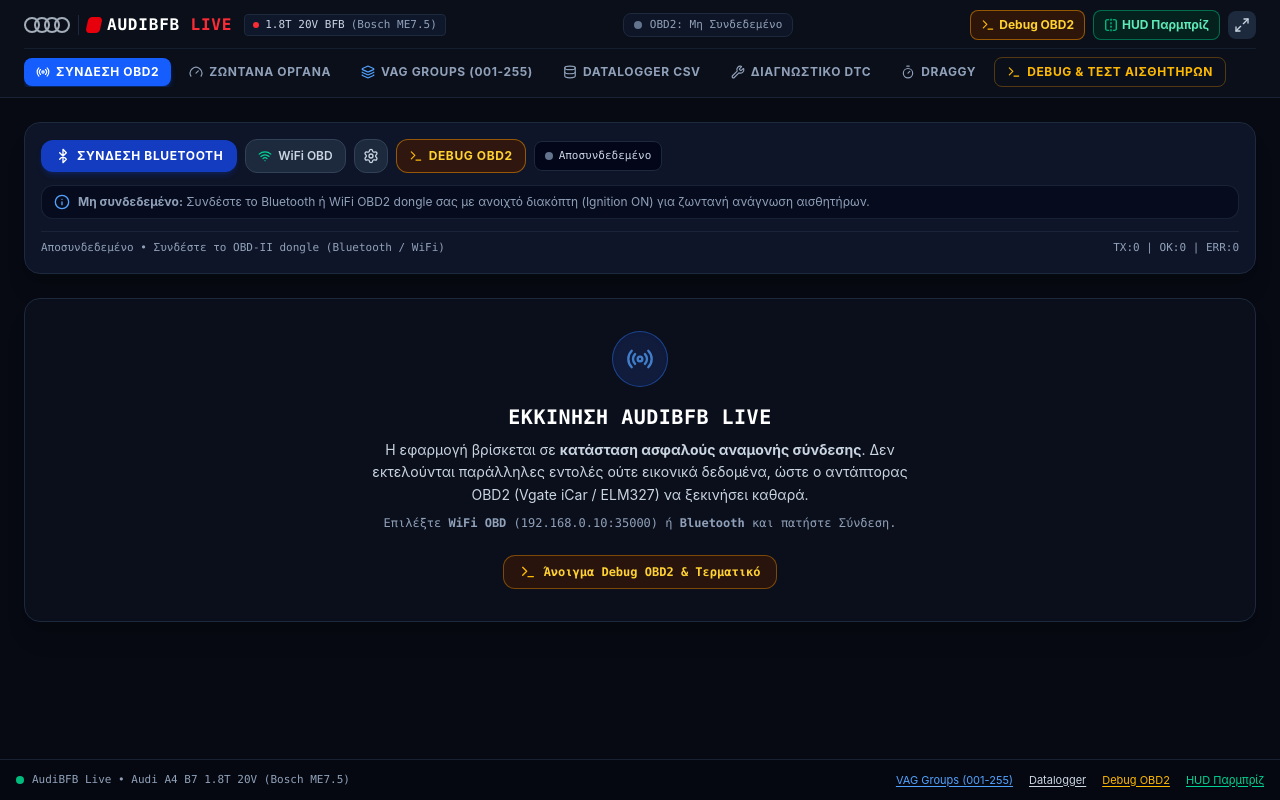
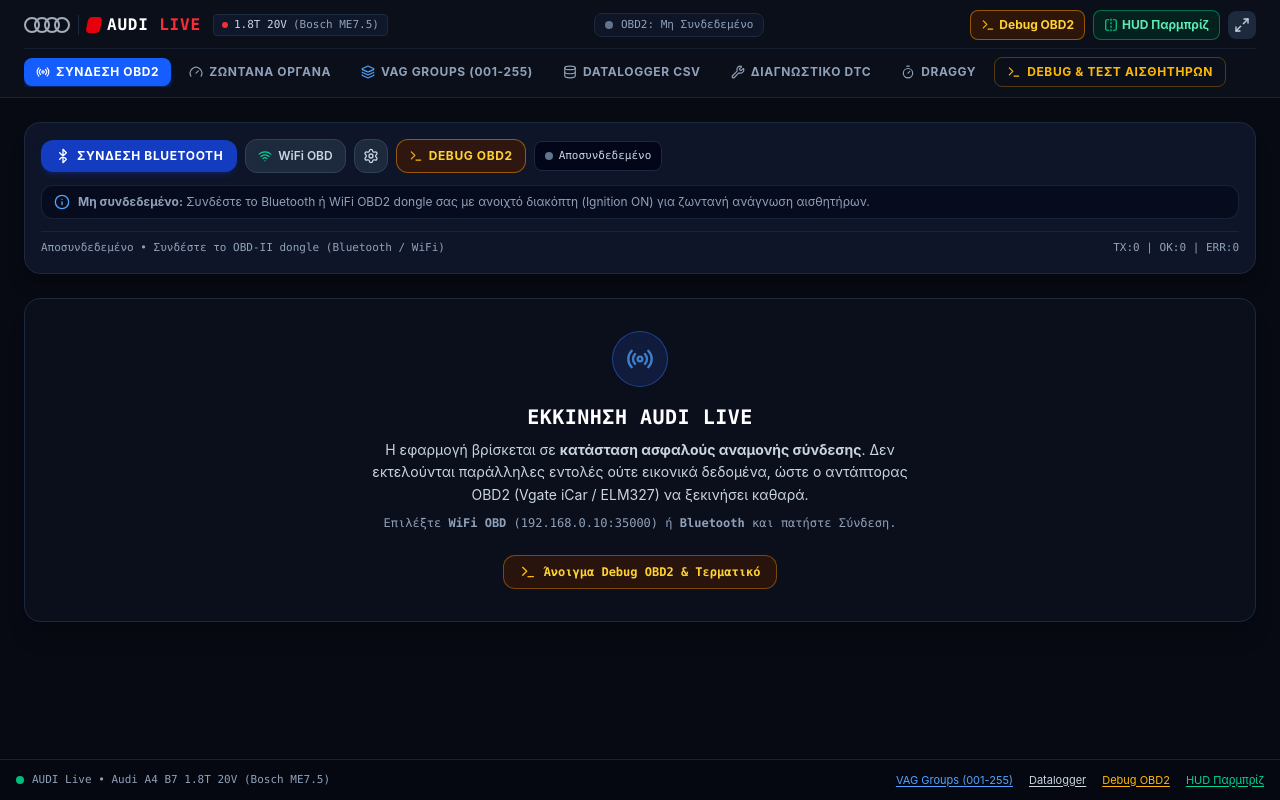
Before and after one commit to leonpanagiot/AUDI-A4-B7, a React (Vite) app: page / in a window 1280 px wide. Built offline with nearby package versions, Linux system fonts and the light colour scheme.

Commit message:
V1.00: simplify AUDI branding and remove BFB from visible labels

```diff
--- a/src/App.tsx
+++ b/src/App.tsx
@@ -116,17 +116,17 @@
               <div className="flex items-center gap-1.5">
                 <span className="w-3.5 h-4 bg-red-600 rounded-sm skew-x-[-12deg]" />
                 <h1 className="text-sm sm:text-base font-black tracking-wider text-white uppercase font-mono">
-                  AudiBFB <span className="text-red-500">Live</span>
+                  AUDI <span className="text-red-500">Live</span>
                 </h1>
               </div>
             </div>
 
             <div
               className="hidden md:inline-flex items-center gap-1.5 text-[11px] font-mono px-2 py-0.5 rounded bg-slate-900 border border-slate-800 text-slate-300"
-              title="Audi A4 B7 1.8T 20V (BFB / Bosch ME7.5)"
+              title="Audi A4 B7 1.8T 20V (Bosch ME7.5)"
             >
               <span className="w-1.5 h-1.5 rounded-full bg-red-500" />
-              <span>1.8T 20V BFB</span>
+              <span>1.8T 20V</span>
               <span className="text-slate-400">(Bosch ME7.5)</span>
             </div>
           </div>
@@ -329,7 +329,7 @@
                 </div>
                 <div className="max-w-xl mx-auto space-y-2">
                   <h2 className="text-lg sm:text-xl font-black font-mono tracking-wide text-white uppercase">
-                    Εκκίνηση AudiBFB Live
+                    Εκκίνηση AUDI Live
                   </h2>
                   <p className="text-sm text-slate-300 leading-relaxed font-sans">
                     Η εφαρμογή βρίσκεται σε <strong>κατάσταση ασφαλούς αναμονής σύνδεσης</strong>.
@@ -445,7 +445,7 @@
         <div className="max-w-7xl mx-auto flex flex-col sm:flex-row items-center justify-between gap-2">
           <div className="flex items-center gap-2">
             <span className="w-2 h-2 rounded-full bg-emerald-500" />
-            <span>AudiBFB Live • Audi A4 B7 1.8T 20V (Bosch ME7.5)</span>
+            <span>AUDI Live • Audi A4 B7 1.8T 20V (Bosch ME7.5)</span>
           </div>
           <div className="flex items-center gap-4">
             <button
```
